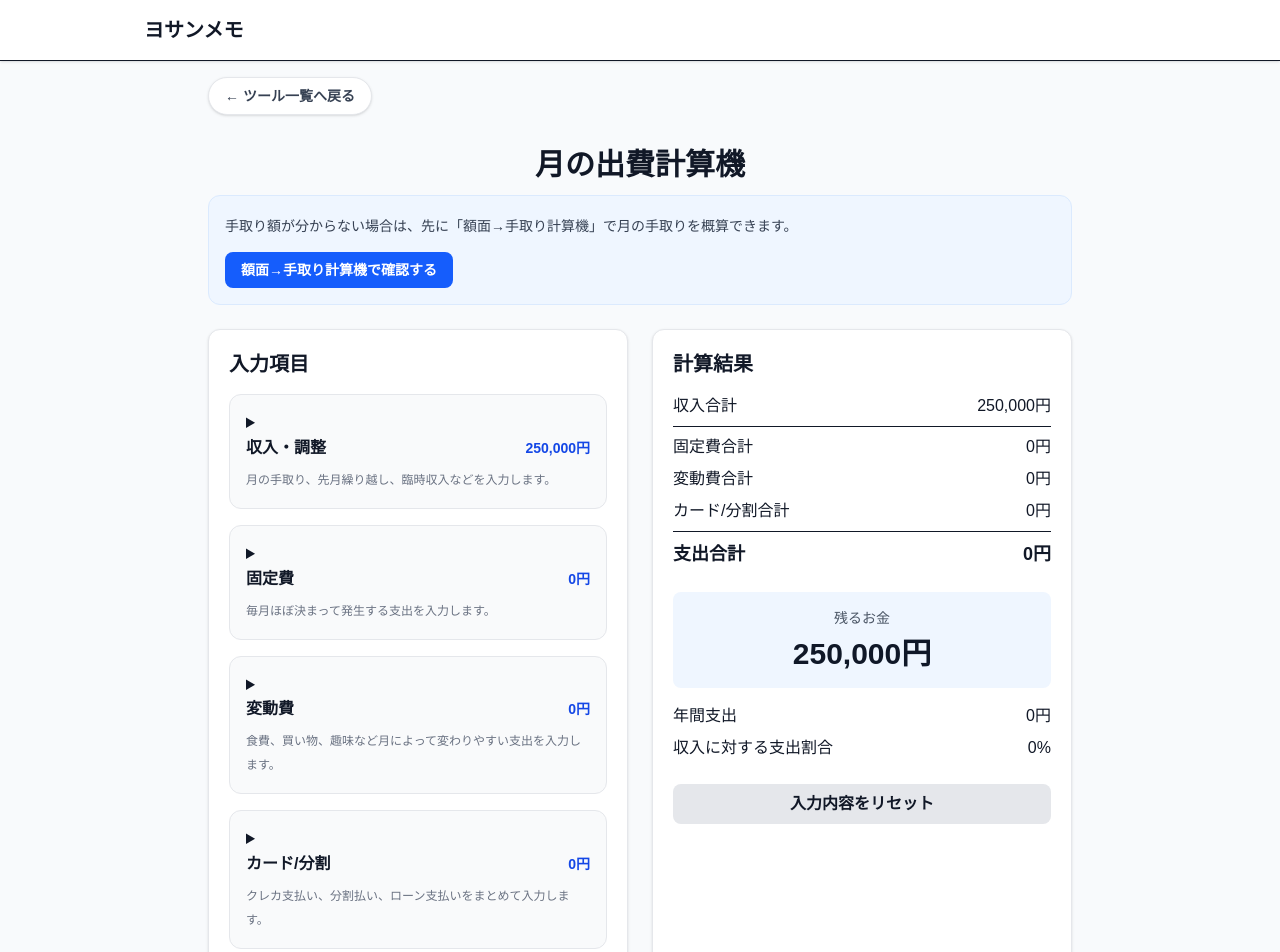
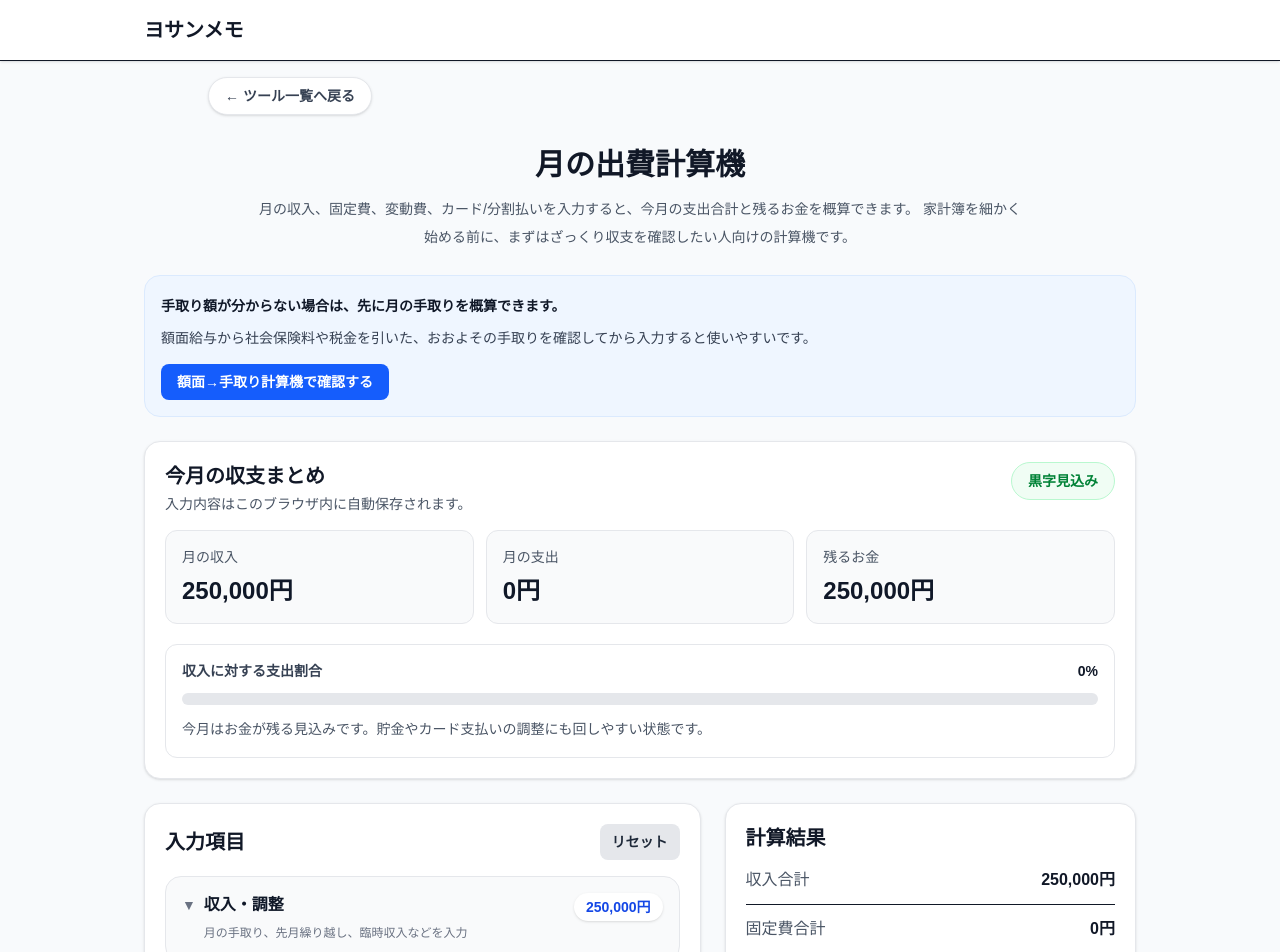
Before and after one commit to AsahiSugimori/keisan-tools, a Next.js app: page /monthly-expense in a window 1280 px wide. Shown: the top 952 px of the page. Built offline with nearby package versions, Linux system fonts and the light colour scheme.

Commit message:
月の出費計算機のUIを改善

```diff
--- a/components/MonthlyExpenseCalculator.tsx
+++ b/components/MonthlyExpenseCalculator.tsx
@@ -41,6 +41,15 @@ type MonthlyExpenseResult = {
   remainingMoney: number;
   yearlyExpense: number;
   expenseRate: number;
+};
+
+/**
+ * 収支ステータス
+ */
+type MonthlyExpenseStatus = {
+  label: string;
+  message: string;
+  className: string;
 };
 
 /**
@@ -95,6 +104,16 @@ function floorMoney(value: number): number {
 }
 
 /**
+ * 金額を円表記にする
+ *
+ * @param value 金額
+ * @returns 円表記
+ */
+function formatYen(value: number): string {
+  return `${value.toLocaleString()}円`;
+}
+
+/**
  * グループの合計額を計算する
  *
  * @param group グループ定義
@@ -142,17 +161,60 @@ function calculateMonthlyExpense(amounts: MonthlyExpenseAmountMap): MonthlyExpen
 }
 
 /**
+ * 収支ステータスを取得する
+ *
+ * @param remainingMoney 残るお金
+ * @returns 収支ステータス
+ */
+function getMonthlyExpenseStatus(remainingMoney: number): MonthlyExpenseStatus {
+  if (remainingMoney < 0) {
+    return {
+      label: "赤字見込み",
+      message: "今月は支出が収入を上回っています。カード/分割や変動費を見直すと調整しやすいです。",
+      className: "border-red-200 bg-red-50 text-red-700",
+    };
+  }
+
+  if (remainingMoney === 0) {
+    return {
+      label: "収支ちょうど",
+      message: "収入と支出がほぼ同じ状態です。急な出費があると赤字になりやすいので注意です。",
+      className: "border-yellow-200 bg-yellow-50 text-yellow-700",
+    };
+  }
+
+  return {
+    label: "黒字見込み",
+    message: "今月はお金が残る見込みです。貯金やカード支払いの調整にも回しやすい状態です。",
+    className: "border-green-200 bg-green-50 text-green-700",
+  };
+}
+
+/**
+ * 支出割合バーの幅を取得する
+ *
+ * @param expenseRate 支出割合
+ * @returns 幅
+ */
+function getExpenseRateBarWidth(expenseRate: number): string {
+  return `${Math.min(100, Math.max(0, expenseRate))}%`;
+}
+
+/**
  * 月の出費計算機
  */
 export default function MonthlyExpenseCalculator() {
   /** 初期金額 */
   const defaultAmountMap = useMemo(() => createDefaultAmountMap(), []);
+
   /** 入力文字列 */
   const [amountTexts, setAmountTexts] = useState<MonthlyExpenseTextMap>(
     createTextMap(defaultAmountMap)
   );
+
   /** 計算用確定値 */
   const [amounts, setAmounts] = useState<MonthlyExpenseAmountMap>(defaultAmountMap);
+
   /** グループごとのメモ */
   const [notes, setNotes] = useState<MonthlyExpenseNoteMap>(createDefaultNoteMap());
 
@@ -238,13 +300,24 @@ export default function MonthlyExpenseCalculator() {
   /** 計算結果 */
   const result = calculateMonthlyExpense(amounts);
 
+  /** 収支ステータス */
+  const status = getMonthlyExpenseStatus(result.remainingMoney);
+
   return (
-    <main className="mx-auto max-w-4xl p-4">
+    <main className="mx-auto max-w-5xl p-4">
       <h1 className="mb-3 text-center text-3xl font-bold">月の出費計算機</h1>
 
-      <div className="mb-6 rounded-xl border border-blue-100 bg-blue-50 p-4 text-sm leading-7 text-gray-700">
-        <p>
-          手取り額が分からない場合は、先に「額面→手取り計算機」で月の手取りを概算できます。
+      <p className="mx-auto mb-6 max-w-3xl text-center text-sm leading-7 text-gray-600">
+        月の収入、固定費、変動費、カード/分割払いを入力すると、今月の支出合計と残るお金を概算できます。
+        家計簿を細かく始める前に、まずはざっくり収支を確認したい人向けの計算機です。
+      </p>
+
+      <div className="mb-6 rounded-2xl border border-blue-100 bg-blue-50 p-4 text-sm leading-7 text-gray-700">
+        <p className="font-bold text-gray-900">
+          手取り額が分からない場合は、先に月の手取りを概算できます。
+        </p>
+        <p className="mt-1">
+          額面給与から社会保険料や税金を引いた、おおよその手取りを確認してから入力すると使いやすいです。
         </p>
         <Link
           href="/take-home-pay"
@@ -254,10 +327,84 @@ export default function MonthlyExpenseCalculator() {
         </Link>
       </div>
 
-      <div className="grid gap-6 lg:grid-cols-2">
+      {/* 上部サマリー */}
+      <section className="mb-6 rounded-2xl border border-gray-200 bg-white p-5 shadow">
+        <div className="mb-4 flex flex-col gap-3 sm:flex-row sm:items-start sm:justify-between">
+          <div>
+            <h2 className="text-xl font-bold">今月の収支まとめ</h2>
+            <p className="mt-1 text-sm text-gray-600">
+              入力内容はこのブラウザ内に自動保存されます。
+            </p>
+          </div>
+
+          <div className={`rounded-full border px-4 py-2 text-sm font-bold ${status.className}`}>
+            {status.label}
+          </div>
+        </div>
+
+        <div className="grid gap-3 md:grid-cols-3">
+          <div className="rounded-xl border border-gray-200 bg-gray-50 p-4">
+            <div className="text-sm text-gray-600">月の収入</div>
+            <div className="mt-2 text-2xl font-bold text-gray-900">
+              {formatYen(result.incomeTotal)}
+            </div>
+          </div>
+
+          <div className="rounded-xl border border-gray-200 bg-gray-50 p-4">
+            <div className="text-sm text-gray-600">月の支出</div>
+            <div className="mt-2 text-2xl font-bold text-gray-900">
+              {formatYen(result.expenseTotal)}
+            </div>
+          </div>
+
+          <div className="rounded-xl border border-gray-200 bg-gray-50 p-4">
+            <div className="text-sm text-gray-600">残るお金</div>
+            <div
+              className={`mt-2 text-2xl font-bold ${
+                result.remainingMoney < 0 ? "text-red-600" : "text-gray-900"
+              }`}
+            >
+              {formatYen(result.remainingMoney)}
+            </div>
+          </div>
+        </div>
+
+        <div className="mt-5 rounded-xl border border-gray-200 bg-white p-4">
+          <div className="flex items-center justify-between gap-3">
+            <span className="text-sm font-bold text-gray-700">
+              収入に対する支出割合
+            </span>
+            <span className="text-sm font-bold text-gray-900">
+              {result.expenseRate.toLocaleString()}%
+            </span>
+          </div>
+
+          <div className="mt-3 h-3 overflow-hidden rounded-full bg-gray-200">
+            <div
+              className={`h-full rounded-full ${
+                result.expenseRate >= 100 ? "bg-red-500" : "bg-blue-600"
+              }`}
+              style={{ width: getExpenseRateBarWidth(result.expenseRate) }}
+            />
+          </div>
+
+          <p className="mt-3 text-sm leading-6 text-gray-600">{status.message}</p>
+        </div>
+      </section>
+
+      <div className="grid gap-6 lg:grid-cols-[1.15fr_0.85fr]">
         {/* 入力エリア */}
-        <div className="rounded-xl border border-gray-200 bg-white p-5 shadow">
-          <h2 className="mb-4 text-xl font-bold">入力項目</h2>
+        <div className="rounded-2xl border border-gray-200 bg-white p-5 shadow">
+          <div className="mb-4 flex items-center justify-between gap-3">
+            <h2 className="text-xl font-bold">入力項目</h2>
+            <button
+              className="rounded-lg bg-gray-200 px-3 py-2 text-sm font-bold text-gray-800 hover:bg-gray-300"
+              onClick={resetInputs}
+              type="button"
+            >
+              リセット
+            </button>
+          </div>
 
           <div className="space-y-4">
             {monthlyExpenseGroups.map((group) => {
@@ -266,21 +413,33 @@ export default function MonthlyExpenseCalculator() {
               return (
                 <details
                   key={group.id}
-                  className="rounded-xl border border-gray-200 bg-gray-50 p-4"
+                  className="group rounded-2xl border border-gray-200 bg-gray-50 p-4"
                 >
-                  <summary className="cursor-pointer">
-                    <div className="inline-flex w-full flex-wrap items-center justify-between gap-2 align-middle">
-                      <span className="font-bold">{group.title}</span>
-                      <span className="text-sm font-bold text-blue-700">
-                        {groupTotal.toLocaleString()}円
+                  <summary className="cursor-pointer list-none">
+                    <div className="flex flex-wrap items-start justify-between gap-3">
+                      <div className="flex items-start gap-2">
+                        <span className="mt-0.5 text-sm text-gray-500 group-open:hidden">
+                          ▼
                         </span>
-                    </div>
-                    <p className="mt-2 text-xs leading-6 text-gray-500">
+                        <span className="mt-0.5 hidden text-sm text-gray-500 group-open:inline">
+                          ▲
+                        </span>
+
+                        <div>
+                          <div className="font-bold text-gray-900">{group.title}</div>
+                          <p className="mt-1 text-xs leading-6 text-gray-500">
                             {group.description}
                           </p>
+                        </div>
+                      </div>
+
+                      <div className="rounded-full bg-white px-3 py-1 text-sm font-bold text-blue-700 shadow-sm">
+                        {formatYen(groupTotal)}
+                      </div>
+                    </div>
                   </summary>
 
-                  <div className="mt-4">
+                  <div className="mt-4 space-y-4">
                     {group.items.map((item) => (
                       <NumberInput
                         key={item.id}
@@ -299,6 +458,7 @@ export default function MonthlyExpenseCalculator() {
                       />
                     ))}
 
+                    <div>
                       <label className="mb-1 block font-bold text-gray-700">
                         内訳メモ
                       </label>
@@ -311,6 +471,7 @@ export default function MonthlyExpenseCalculator() {
                         }}
                       />
                     </div>
+                  </div>
                 </details>
               );
             })}
@@ -318,72 +479,74 @@ export default function MonthlyExpenseCalculator() {
         </div>
 
         {/* 結果エリア */}
-        <div className="rounded-xl border border-gray-200 bg-white p-5 shadow">
+        <aside className="rounded-2xl border border-gray-200 bg-white p-5 shadow">
           <h2 className="mb-4 text-xl font-bold">計算結果</h2>
 
-          <div className="space-y-2">
-            <div className="flex justify-between">
-              <span>収入合計</span>
-              <span>{result.incomeTotal.toLocaleString()}円</span>
+          <div className="space-y-3">
+            <div className="flex justify-between gap-3">
+              <span className="text-gray-600">収入合計</span>
+              <span className="font-bold">{formatYen(result.incomeTotal)}</span>
             </div>
 
             <hr />
 
-            <div className="flex justify-between">
-              <span>固定費合計</span>
-              <span>{result.fixedExpenseTotal.toLocaleString()}円</span>
+            <div className="flex justify-between gap-3">
+              <span className="text-gray-600">固定費合計</span>
+              <span className="font-bold">{formatYen(result.fixedExpenseTotal)}</span>
             </div>
 
-            <div className="flex justify-between">
-              <span>変動費合計</span>
-              <span>{result.variableExpenseTotal.toLocaleString()}円</span>
+            <div className="flex justify-between gap-3">
+              <span className="text-gray-600">変動費合計</span>
+              <span className="font-bold">{formatYen(result.variableExpenseTotal)}</span>
             </div>
 
-            <div className="flex justify-between">
-              <span>カード/分割合計</span>
-              <span>{result.cardLoanExpenseTotal.toLocaleString()}円</span>
+            <div className="flex justify-between gap-3">
+              <span className="text-gray-600">カード/分割合計</span>
+              <span className="font-bold">{formatYen(result.cardLoanExpenseTotal)}</span>
             </div>
 
             <hr />
 
-            <div className="flex justify-between text-lg font-bold">
+            <div className="flex justify-between gap-3 text-lg font-bold">
               <span>支出合計</span>
-              <span>{result.expenseTotal.toLocaleString()}円</span>
+              <span>{formatYen(result.expenseTotal)}</span>
             </div>
 
-            <div className="mt-6 rounded-lg bg-blue-50 p-4 text-center">
+            <div className="rounded-xl bg-blue-50 p-4 text-center">
               <div className="text-sm text-gray-600">残るお金</div>
               <div
                 className={`mt-2 text-3xl font-bold ${
                   result.remainingMoney < 0 ? "text-red-600" : "text-gray-900"
                 }`}
               >
-                {result.remainingMoney.toLocaleString()}円
+                {formatYen(result.remainingMoney)}
               </div>
             </div>
 
-            <div className="mt-4 flex justify-between">
-              <span>年間支出</span>
-              <span>{result.yearlyExpense.toLocaleString()}円</span>
+            <div className="flex justify-between gap-3">
+              <span className="text-gray-600">年間支出</span>
+              <span className="font-bold">{formatYen(result.yearlyExpense)}</span>
             </div>
 
-            <div className="flex justify-between">
-              <span>収入に対する支出割合</span>
-              <span>{result.expenseRate.toLocaleString()}%</span>
+            <div className="flex justify-between gap-3">
+              <span className="text-gray-600">支出割合</span>
+              <span className="font-bold">{result.expenseRate.toLocaleString()}%</span>
             </div>
           </div>
 
-          <button
-            className="mt-6 w-full rounded-lg bg-gray-200 px-4 py-2 font-bold hover:bg-gray-300"
-            onClick={resetInputs}
-          >
-            入力内容をリセット
-          </button>
+          <div className="mt-6 rounded-xl border border-gray-200 bg-gray-50 p-4">
+            <h3 className="font-bold">見直しの目安</h3>
+            <ul className="mt-3 space-y-2 text-sm leading-6 text-gray-600">
+              <li>・赤字なら、まず変動費とカード/分割を確認</li>
+              <li>・支出割合が100%超なら、収入より支出が多い状態</li>
+              <li>・固定費が高い場合は、サブスクや保険の見直しが効果的</li>
+            </ul>
           </div>
+        </aside>
       </div>
 
       {/* 注意書き・補足説明 */}
-      <section className="mt-8 rounded-xl border border-gray-200 bg-white p-5 shadow">
+      <section className="mt-8 rounded-2xl border border-gray-200 bg-white p-5 shadow">
         <h2 className="mb-4 text-xl font-bold">この計算機について</h2>
 
         <div className="space-y-3 text-sm leading-7 text-gray-700">
@@ -397,6 +560,20 @@ export default function MonthlyExpenseCalculator() {
               </p>
               <p>
                 家計簿というより、まずは「今月どれくらい使うか」をサクッと確認するための計算機です。
+              </p>
+            </div>
+          </details>
+
+          <details className="rounded-lg border border-gray-200 bg-white p-4">
+            <summary className="cursor-pointer font-bold text-gray-900">
+              保存される内容
+            </summary>
+            <div className="mt-3 space-y-2">
+              <p>
+                入力した金額とメモは、このブラウザのlocalStorageに保存されます。
+              </p>
+              <p>
+                サーバーや外部サービスには保存していないため、別の端末や別ブラウザでは共有されません。
               </p>
             </div>
           </details>
--- a/lib/monthlyExpenseConstants.ts
+++ b/lib/monthlyExpenseConstants.ts
@@ -65,7 +65,7 @@ export const monthlyExpenseGroups: MonthlyExpenseGroupDefinition[] = [
   {
     id: "income",
     title: "収入・調整",
-    description: "月の手取り、先月繰り越し、臨時収入などを入力します。",
+    description: "月の手取り、先月繰り越し、臨時収入などを入力",
     items: [
       { id: "monthlyTakeHomePay", label: "月の手取り", defaultValue: 250000 },
       { id: "carryOver", label: "先月繰り越し", defaultValue: 0 },
@@ -75,7 +75,7 @@ export const monthlyExpenseGroups: MonthlyExpenseGroupDefinition[] = [
   {
     id: "fixed",
     title: "固定費",
-    description: "毎月ほぼ決まって発生する支出を入力します。",
+    description: "毎月ほぼ決まって発生する支出を入力",
     items: [
       { id: "rent", label: "家賃", defaultValue: 0 },
       { id: "loan", label: "ローン", defaultValue: 0 },
@@ -89,7 +89,7 @@ export const monthlyExpenseGroups: MonthlyExpenseGroupDefinition[] = [
   {
     id: "variable",
     title: "変動費",
-    description: "食費、買い物、趣味など月によって変わりやすい支出を入力します。",
+    description: "食費、外食、買い物、趣味など月によって変わりやすい支出を入力",
     items: [
       { id: "food", label: "食費", defaultValue: 0 },
       { id: "eatingOut", label: "外食", defaultValue: 0 },
@@ -103,10 +103,11 @@ export const monthlyExpenseGroups: MonthlyExpenseGroupDefinition[] = [
   {
     id: "cardLoan",
     title: "カード/分割",
-    description: "クレカ支払い、分割払い、ローン支払いをまとめて入力します。",
+    description: "クレカ支払い、分割払い、ローン支払いをまとめて入力",
     items: [
       { id: "creditCardPayment", label: "クレカ支払い", defaultValue: 0 },
       { id: "installmentPayment", label: "分割/ローン支払い", defaultValue: 0 },
+      { id: "otherCardLoan", label: "その他カード/分割", defaultValue: 0 },
     ],
   },
 ];
```
Lines whose indentation alone changed are shown as unchanged.
